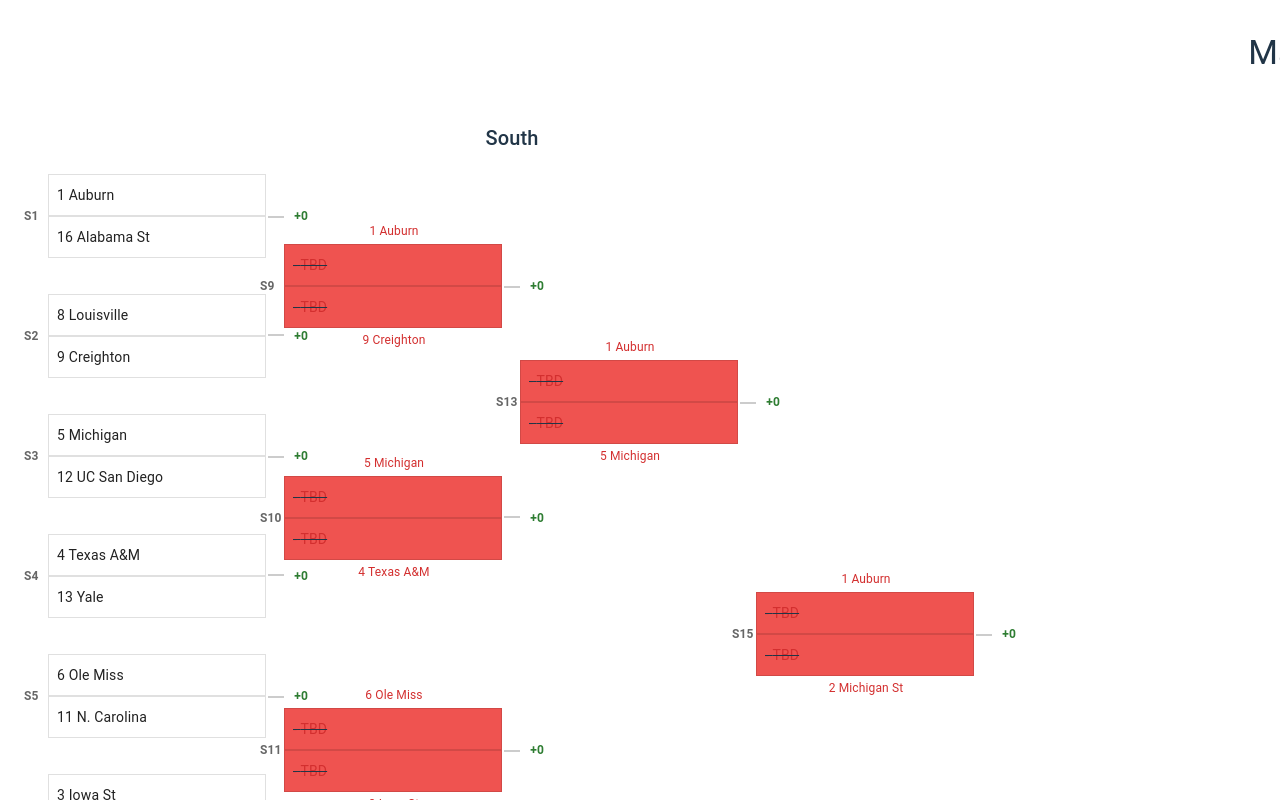
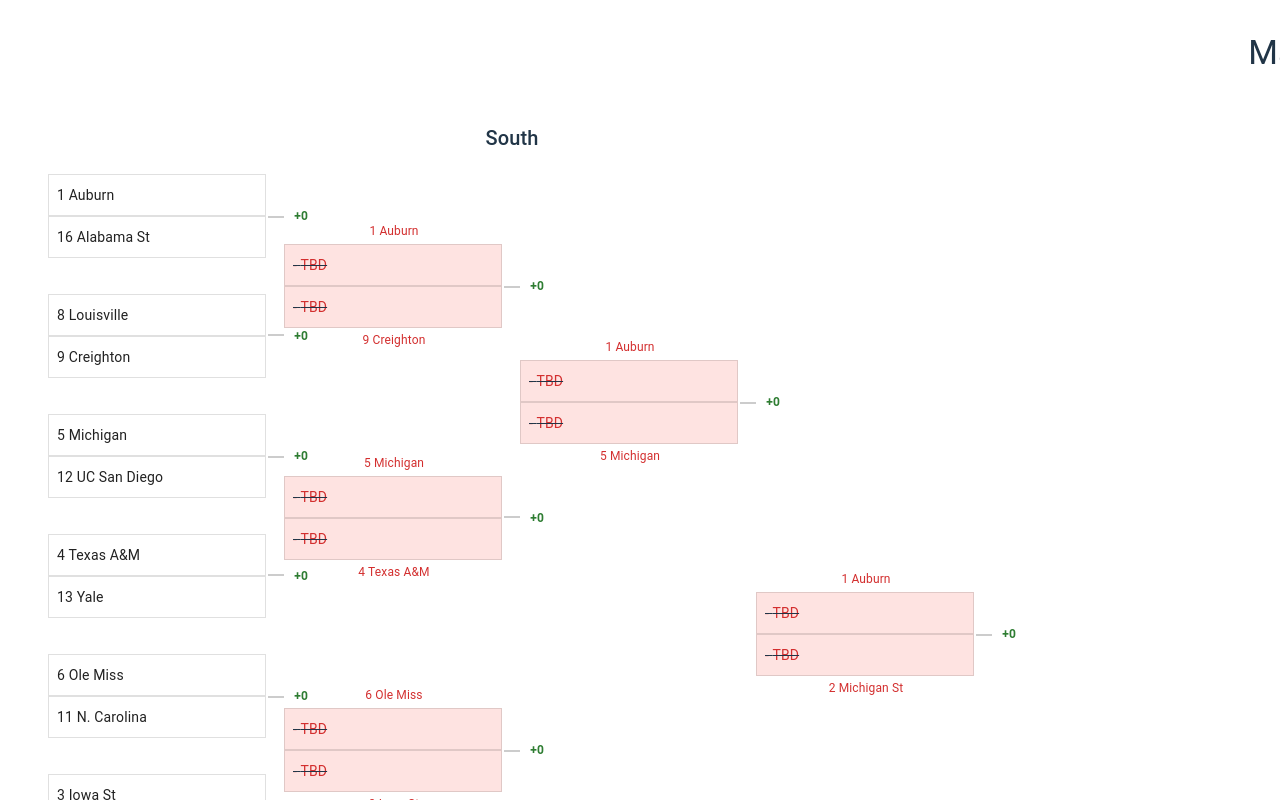
Before and after one commit to Pigankle/UpsetBracket, a React (Vite) app: page / in a window 1280 px wide. Shown: the top 800 px of the page. Built offline with nearby package versions, Linux system fonts and the light colour scheme.

Commit message:
lighter background colors

```diff
--- a/src/components/BracketDisplay.tsx
+++ b/src/components/BracketDisplay.tsx
@@ -313,9 +313,9 @@
         onClick={onClick}
         sx={{
           bgcolor: isActualTeam
-            ? "success.light"
+            ? "rgba(76, 175, 80, 0.15)"
             : isIncorrect
-            ? "error.light"
+            ? "rgba(244, 67, 54, 0.15)"
             : "background.paper",
           textDecoration: isIncorrect ? "line-through" : "none",
           position: "relative",
@@ -350,7 +350,7 @@
   totalScore,
 }: BracketDisplayProps) {
   const [matchups, setMatchups] = useState<Matchup[]>(initialMatchups);
-  const [showGameCode, setShowGameCode] = useState(true);
+  const [showGameCode, setShowGameCode] = useState(false);
 
   useEffect(() => {
     setMatchups(initialMatchups);
```
